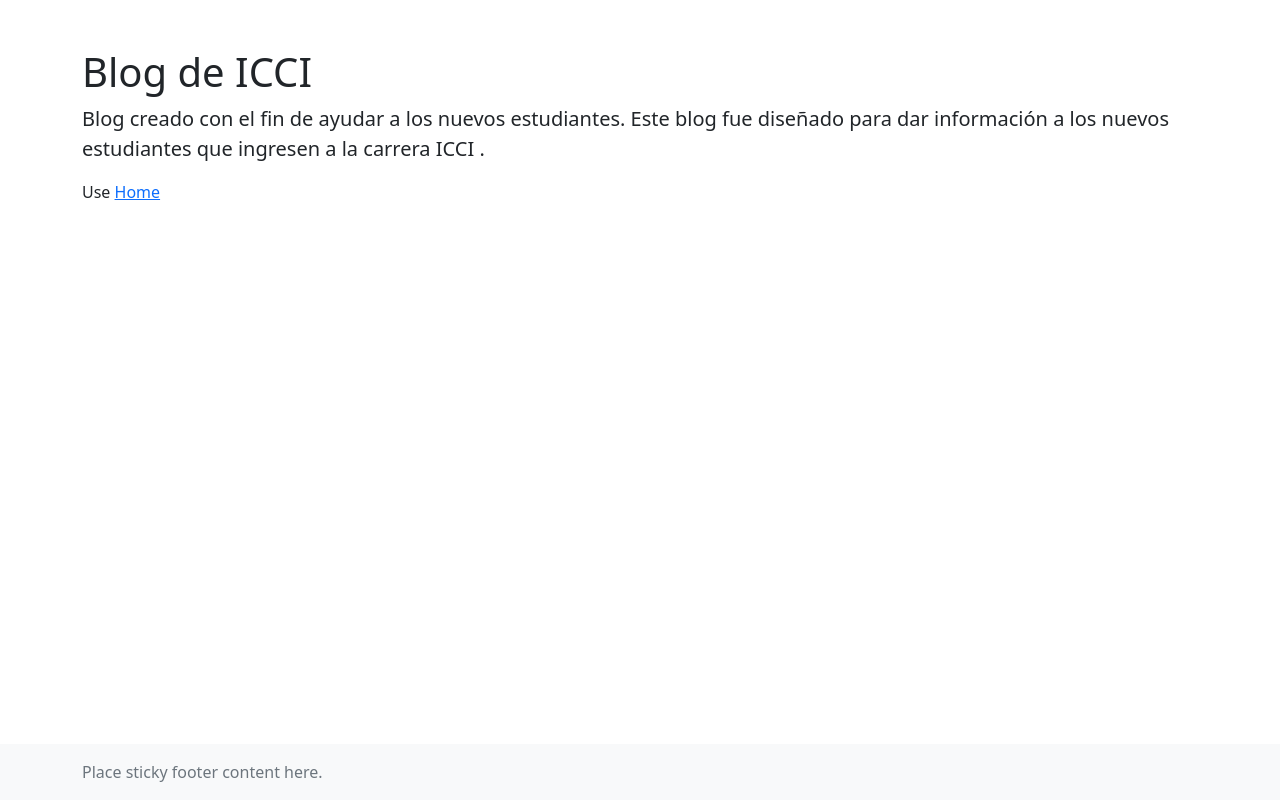
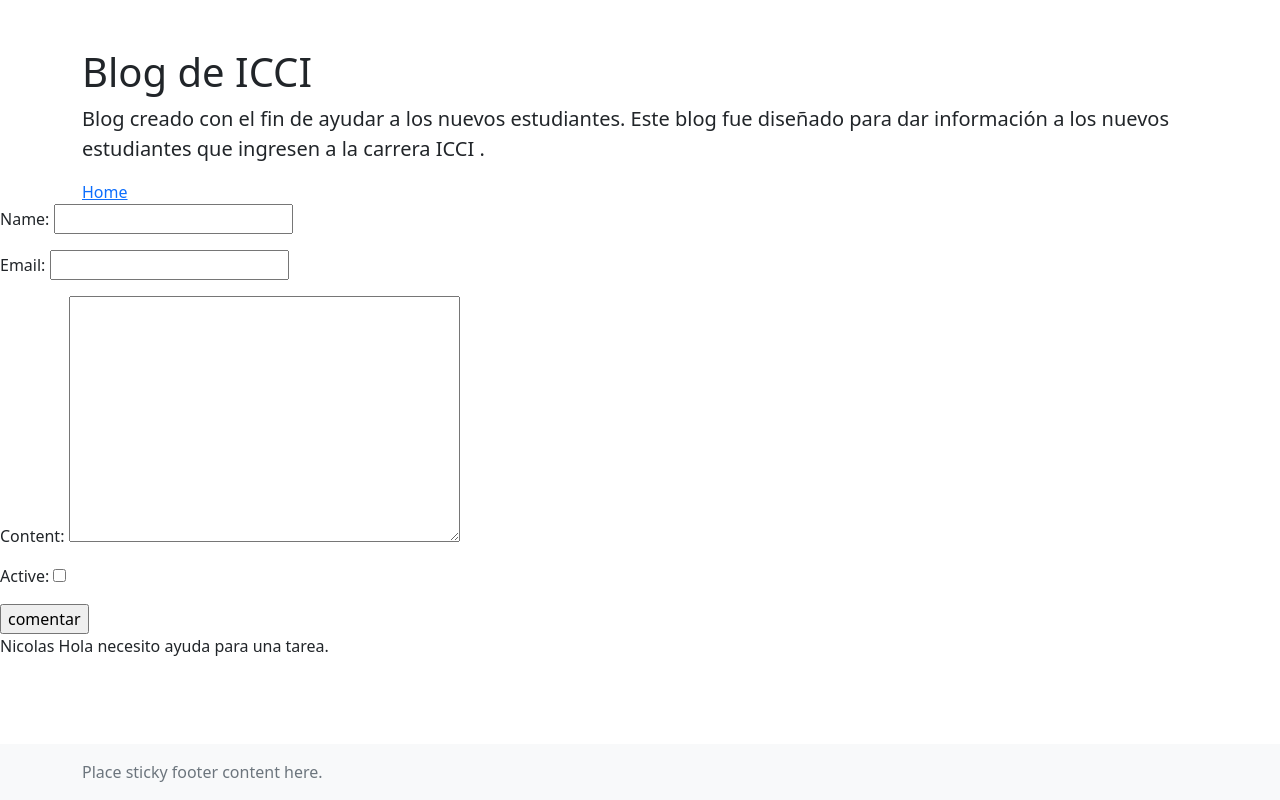
Before and after one commit to nicopax01/Trabajo-de-fundamentos-del-lenguaje, a Django app: page /3/ in a window 1280 px wide. Run offline with Django 4.2, Linux system fonts and the light colour scheme; data comes from the database, SQL or seed files in the repository; both versions use the stored data as it was after the commit; some libraries are stand-ins or nearby versions.

Commit message:
Creación de la caja de comentarios y mejora de html

```diff
--- a/Desktop/Blog/posts/forms.py
+++ b/Desktop/Blog/posts/forms.py
@@ -10,7 +10,7 @@ from .models import Comment
 
 
 
-class CommentFrom(ModelForm):
+class CommentForm(ModelForm):
     class Meta:
         model= Comment
-        fields('name','email','content','activate')
+        fields = ('name','email','content','active')
--- a/Desktop/Blog/posts/models.py
+++ b/Desktop/Blog/posts/models.py
@@ -16,7 +16,7 @@ class Post(models.Model):
 
 
 class Comment(models.Model):
-    post = models.ForeignKey(Post, on_delete= models.CASCADE, related_name='Comments')
+    post = models.ForeignKey(Post, on_delete= models.CASCADE, related_name='comments')
     name = models.CharField(max_length=100)
     email = models.EmailField()
     created_on = models.DateTimeField(auto_now_add=True)
--- a/Desktop/Blog/posts/views.py
+++ b/Desktop/Blog/posts/views.py
@@ -1,7 +1,6 @@
 from django.shortcuts import render
-
 from .models import Post
-
+from .forms import CommentForm
 
 
 
@@ -17,4 +16,19 @@ def index(request):
 def post_detail(request,post_id):
     post = Post.objects.get(id=post_id)
 
-    return render(request, 'post_detail.html', {'post':post})
+    comments = post.comments.filter(active=True)
+
+    if request.method == 'POST':
+        form = CommentForm(request.POST)
+
+        if form.is_valid():
+            new_form = form.save(commit=False)
+            new_form.post = post
+            new_form.save()
+
+    else:
+        form = CommentForm
+
+
+
+    return render(request,'post_detail.html', {'post':post, 'comments':comments ,'form':form })
--- a/Desktop/Blog/templates/post_detail.html
+++ b/Desktop/Blog/templates/post_detail.html
@@ -94,9 +94,32 @@
   <div class="container">
     <h1 class="mt-5">{{ post.title }}</h1>
     <p class="lead">{{ post.content }} .</p>
-    <p>Use  <a href="/">Home</a>
+    <a href="/">Home</a>
   </div>
 </main>
+
+
+<div>
+
+  <form method="post">
+
+    {% csrf_token %}
+
+    {{ form.as_p }}
+    <input type="submit" name="enviar" value="comentar">
+
+
+  </form>
+
+  {% for comentario in comments %}
+
+  <p>{{ comentario.name }} {{comentario.content}} </p>
+
+
+  {% endfor %}
+
+</div>
+
 
 <footer class="footer mt-auto py-3 bg-light">
   <div class="container">
```
Also changed, not shown: Desktop/Blog/db.sqlite3.
